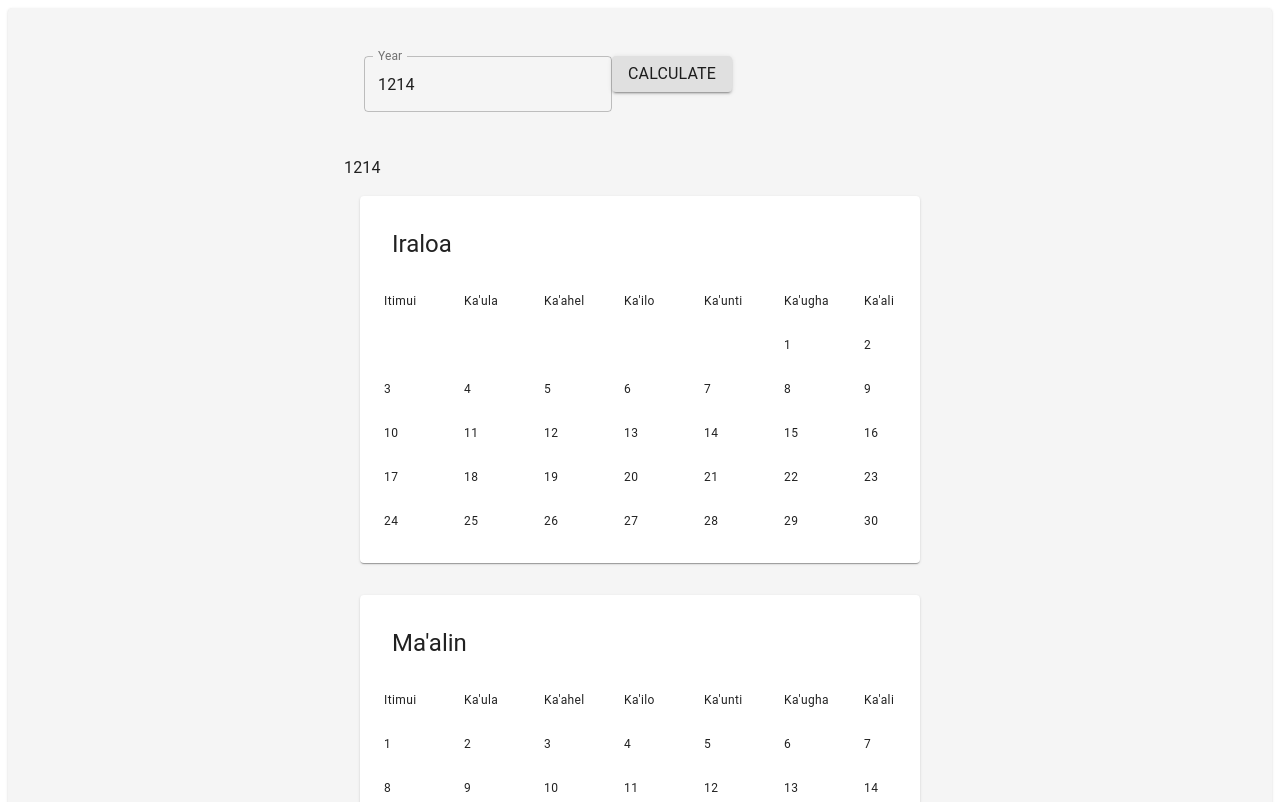
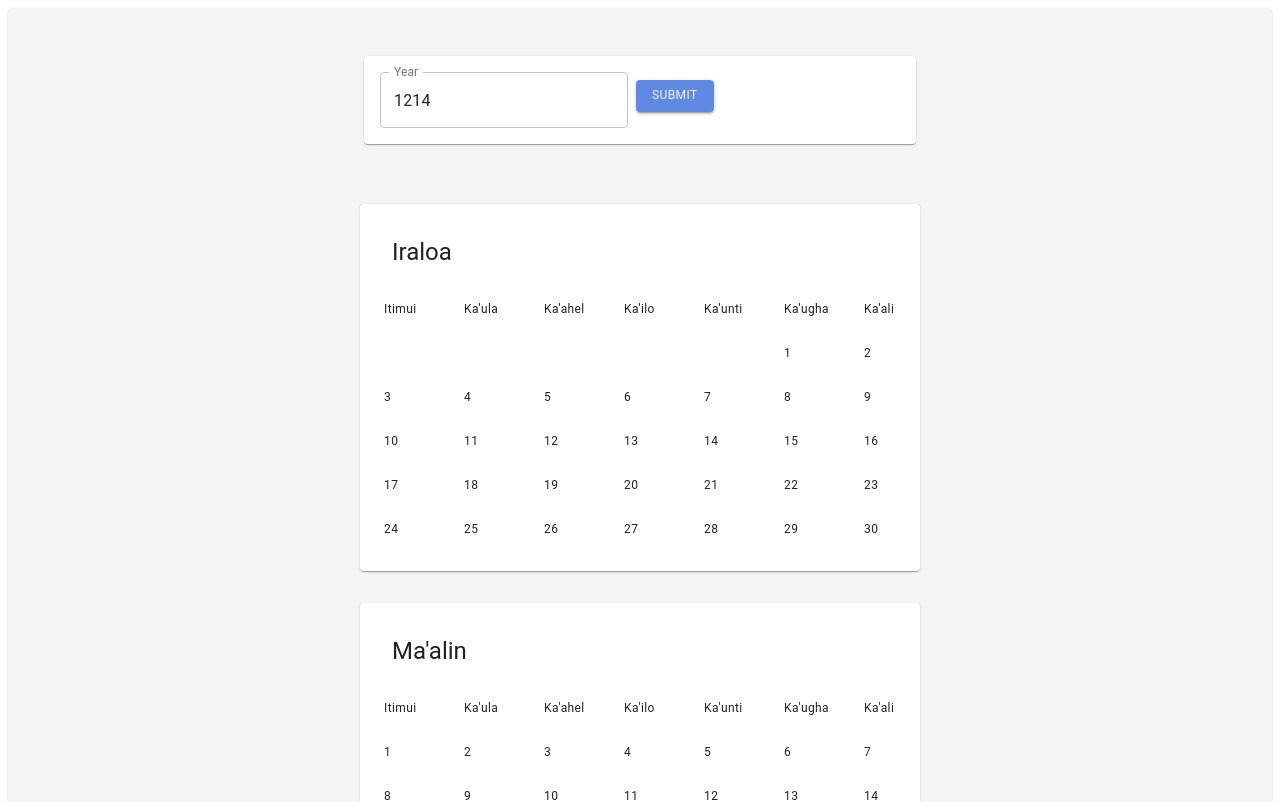
Before and after one commit to ToyaDR/layah-calendar, a React (Vite) app: page / in a window 1280 px wide. Shown: the top 802 px of the page. Built offline with nearby package versions, Linux system fonts and the light colour scheme.

Commit message:
Fix styling for button and limit input to numbers

```diff
--- a/src/calendar.js
+++ b/src/calendar.js
@@ -8,6 +8,7 @@ import {
   makeStyles,
   Button,
   Typography,
+  Card,
 } from "@material-ui/core";
 
 const useStyles = makeStyles(() => ({
@@ -18,26 +19,47 @@ const useStyles = makeStyles(() => ({
   grid: {
     alignContent: "space-around",
   },
+  card: {
+    padding: "16px",
+  },
+  button: {
+    backgroundColor: "#6089E3",
+    color: "#f5f5f5",
+    marginTop: "8px",
+  },
 }));
+
 export const Calendar = () => {
   const [year, setYear] = useState(currentDate.year);
 
   const [textFieldYear, setTextFieldYear] = useState(currentDate.year);
-  const classes = useStyles();
+  const classes = useStyles(currentDate.year);
   return (
     <Paper className={classes.root}>
       <Grid container spacing={8} direction="column" className={classes.grid}>
         <Grid item>
+          <Card className={classes.card}>
+            <Grid container spacing={1}>
+              <Grid item>
                 <TextField
                   label="Year"
-            defaultValue={currentDate.year}
                   variant="outlined"
                   value={textFieldYear}
+                  type="number"
                   onChange={(event) => setTextFieldYear(event.target.value)}
                 />
-          <Button variant="contained" onClick={() => setYear(textFieldYear)}>
-            <Typography>Calculate</Typography>
+              </Grid>
+              <Grid item>
+                <Button
+                  variant="contained"
+                  onClick={() => setYear(textFieldYear)}
+                  className={classes.button}
+                >
+                  <Typography variant="caption">Submit</Typography>
                 </Button>
+              </Grid>
+            </Grid>
+          </Card>
         </Grid>
         <Grid item>
           <Year currentYear={year} />
--- a/src/year.js
+++ b/src/year.js
@@ -1,7 +1,7 @@
 import React from "react";
 import MONTHS, { duration } from "./constants/months";
 import Month from "./month";
-import { Typography, Grid } from "@material-ui/core";
+import { Grid } from "@material-ui/core";
 
 const processMonths = (months, annualStartingDay) =>
   months.reduce((acc, month, idx) => {
@@ -23,7 +23,6 @@ const Year = ({ currentYear }) => {
   const annualStartingDay = (currentYear * 354 + 1) % 7;
   return (
     <Grid container direction="column" spacing={5}>
-      <Typography>{currentYear}</Typography>
       {processMonths(MONTHS, annualStartingDay).map(
         ({ month, startingDay, duration }) => (
           <Month month={month} startingDay={startingDay} duration={duration} />
```
Lines whose indentation alone changed are shown as unchanged.
